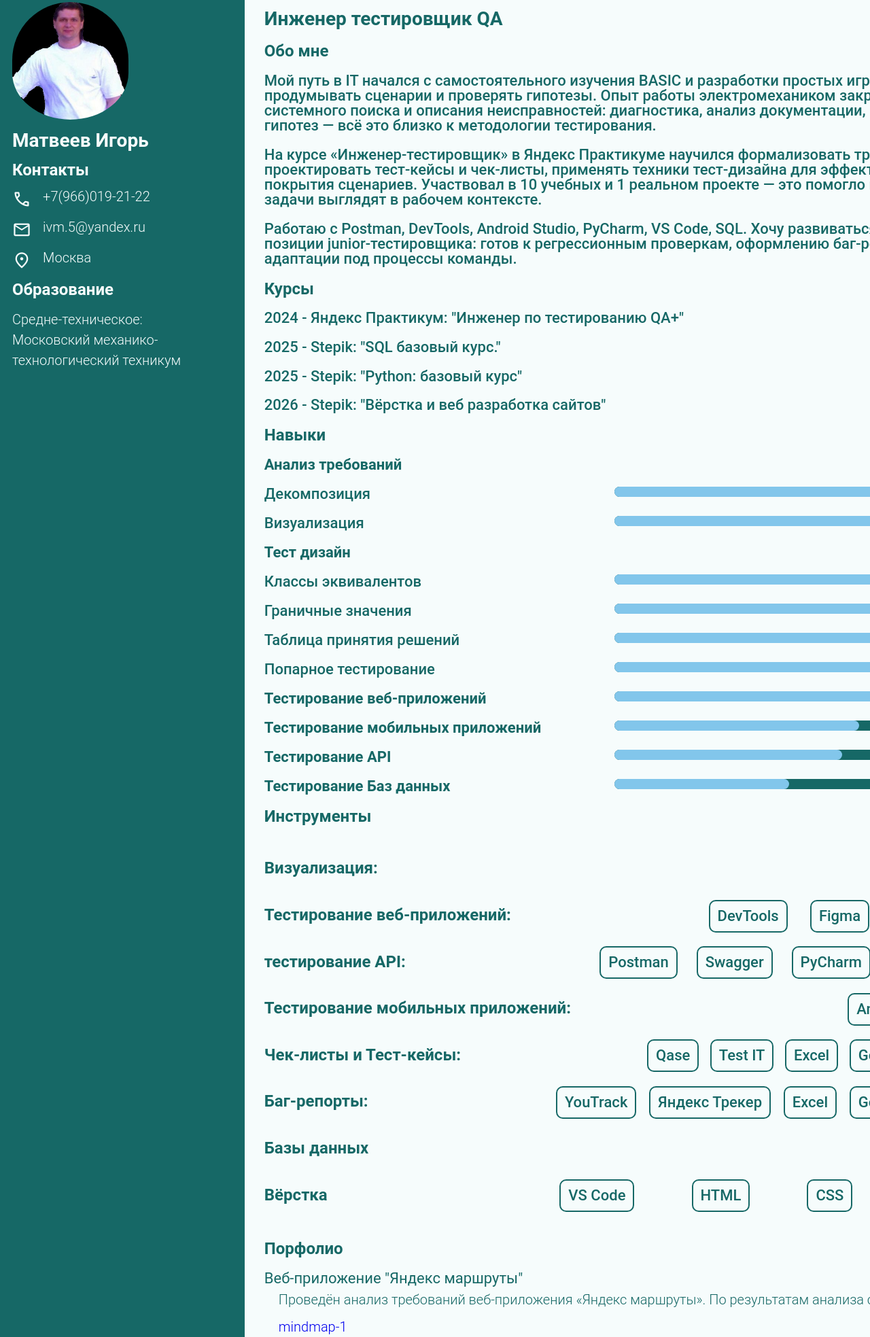
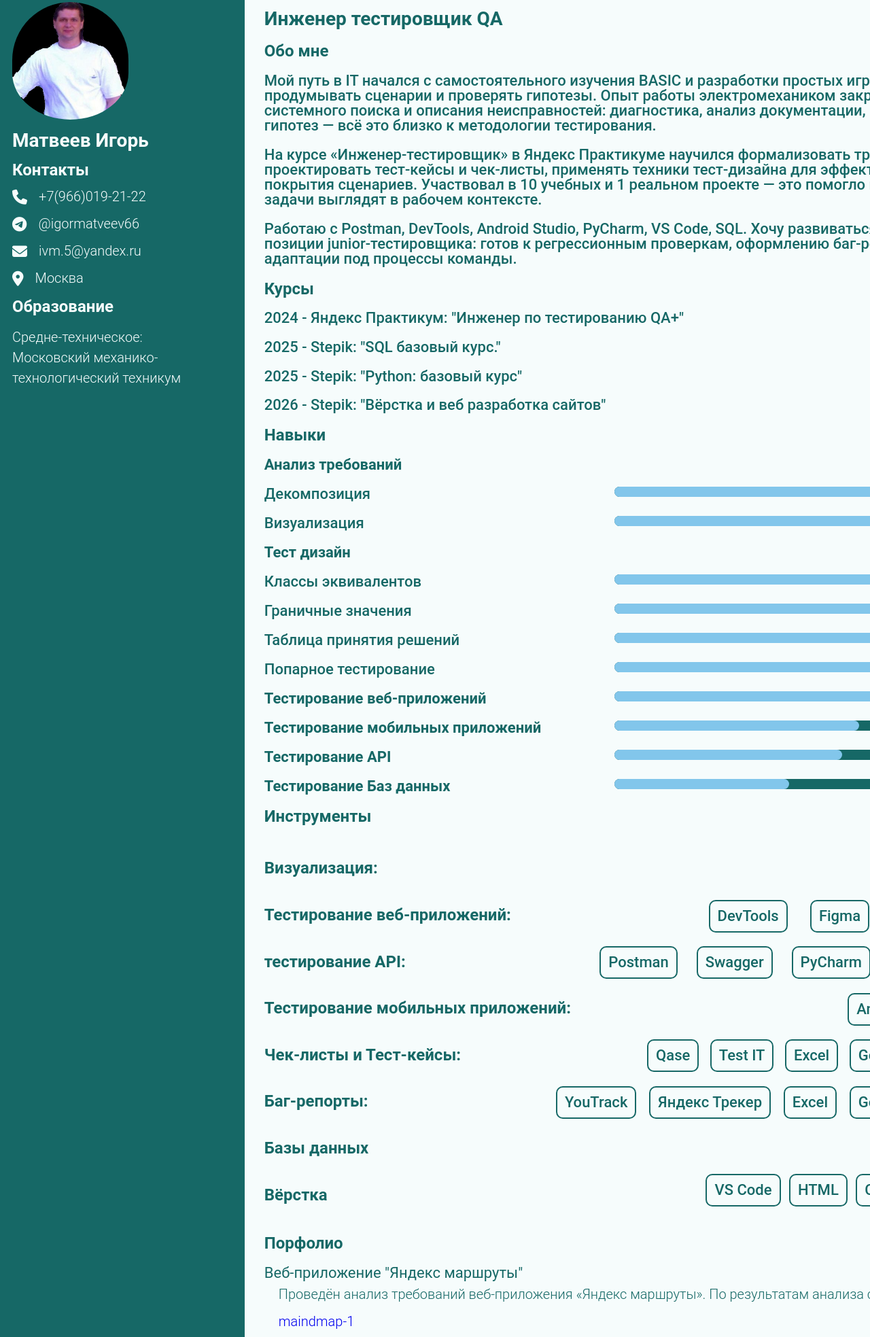
Before and after one commit to freedom662007/HTML-project-2, a plain HTML site: page index.html in a window 1280 px wide. Shown: the part 15-1982 px from the top of the page at 68% size. Drawn offline with nearby package versions, Linux system fonts and the light colour scheme.

Commit message:
final commit

```diff
--- a/index.html
+++ b/index.html
@@ -17,7 +17,7 @@
     <link href="https://fonts.googleapis.com/css2?family=Montserrat:wght@200;300;400;500;700&display=swap" rel="stylesheet">
     <!-- Подключение иконок -->
     <link href="https://fonts.googleapis.com/css2?family=Material+Symbols+Outlined" rel="stylesheet" />
-
+    <script src="https://kit.fontawesome.com/d50d610183.js" crossorigin="anonymous"></script>
 </head>
 <body>
     <main class="main-section">
@@ -29,19 +29,27 @@
             <div class="main-section__left__contacts left-block-font">
                 <p class="contacts__title">Контакты</p>
                 <div class="phone">
-                    <span class="material-symbols-outlined">
-                      call
-                    </span>
+                    <div class="contact-icon">
+                        <i class="fa fa-phone" aria-hidden="true"></i>
+                    </div>
                     <p>+7(966)019-21-22</p>
                 </div>
+                <div class="telegram">
+                    <div class="contact-icon">
+                        <i class="fa fa-telegram" aria-hidden="true"></i>
+                    </div>
+                    <p>@igormatveev66</p>
+                </div>
                 <div class="mail">
-                    <span class="material-symbols-outlined">mail</span>
+                    <div class="contact-icon">
+                        <i class="fa fa-envelope" aria-hidden="true"></i>
+                    </div>
                     <p>ivm.5@yandex.ru</p>
                 </div>
                 <div class="map">
-                    <span class="material-symbols-outlined">
-                        location_on
-                    </span>
+                   <div class="contact-icon">
+                    <i class="fa fa-map-marker" aria-hidden="true"></i>
+                   </div>
                     Москва
                 </div>
             </div>
@@ -231,10 +239,12 @@
                     </li>
                     <li class="instruments__content__list">
                         <h2>Вёрстка</h2>
-                        <p>VS Code</p>
-                        <p>HTML</p>
-                        <p>CSS</p>
-                        <p>SASS</p>
+                        <div class="content-container">
+                            <p class="content">VS Code</p>
+                            <p class="content">HTML</p>
+                            <p class="content">CSS</p>
+                            <p class="content">SASS</p>
+                        </div>
                     </li>
                 </ul>
             </div>
@@ -248,13 +258,13 @@
                             Проведён анализ требований веб-приложения «Яндекс маршруты».
                             По результатам анализа создан mindmap.
                             <br>
-                            <a href="https://drive.google.com/file/d/1ytnx7KzObxEJd6FqFXtt6yvODpeDUaFV/view?usp=drive_link">mindmap-1</a>
+                            <a href="https://drive.google.com/file/d/1ytnx7KzObxEJd6FqFXtt6yvODpeDUaFV/view?usp=drive_link">maindmap-1</a>
                             </li>
                             <li class="list-text">
                                 Проведён анализ требований к новой фиче веб-приложения «Яндекс маршруты».
                                 По результатам анализа создан maindmap.
                                 <br>
-                                <a href="https://drive.google.com/file/d/1i6XjNNpxrqNOgwHuxw661-n80kfKQ8Lj/view?usp=drive_link">mindmap-2</a>
+                                <a href="https://drive.google.com/file/d/1i6XjNNpxrqNOgwHuxw661-n80kfKQ8Lj/view?usp=drive_link">maindmap-2</a>
                             </li>
                             <li class="list-text">
                                 Проведена проверка  корректности валидации данных в форме добавления прав.
@@ -302,33 +312,6 @@
                                 </a>
                             </li>
                         </ul>
-                 <p class="portfolio-content">
-                     Проект для реального заказчика.
-                    Тестирование сервиса "Intelinvest"
-                 </p>
-                    <ul>
-                        <li class="list-text">
-                            Изучить документацию по проекту и ранее проведенному тестированию
-                        </li>
-                        <li class="list-text">
-                            Написать тест-кейсы для проверки расчета формул. Тестирование расчетов проводить только для десктопной версии в Chrome.
-                            <br>
-                            <a href="https://docs.google.com/spreadsheets/d/1MIwT2PbrOw_lWPe4RCgK6bAkKSpXFHXa/edit?usp=drive_link&ouid=107229785554849312035&rtpof=true&sd=true">
-                                Тест-кейсы
-                            </a>
-                        </li>
-                        <li class="list-text">
-                            Провести регрессионное тестирование по написанным чек-листам
-                            <br>
-                            <a href="https://docs.google.com/spreadsheets/d/1IEglrVRKaeqnJqbvkL7FUyFyxAmkrhKv/edit?usp=drive_link&ouid=107229785554849312035&rtpof=true&sd=true">
-                                Баг-репорты
-                            </a>
-                            <br>
-                            <a href="https://drive.google.com/file/d/1vyoShFS1rS33phI2iyw0zTOEDk-P_i7j/view?usp=drive_link">
-                                Отчет360 Игорь Матвеев
-                            </a>
-                        </li>
-                    </ul>
             </div>
         </div>
     </main>
--- a/sass/style.sass
+++ b/sass/style.sass
@@ -44,11 +44,15 @@
                     margin-bottom: 5%
                     font-weight: 600
                     font-size: 24px
-               .material-symbols-outlined
+               .contact-icon
                     margin-right: 5%
                     color: $color-lite
-                    font-size: 28px
+                    font-size: 22px
                .phone
+                    display: flex
+                    flex-direction: row
+                    margin-bottom: 5%
+               .telegram
                     display: flex
                     flex-direction: row
                     margin-bottom: 5%
@@ -216,7 +220,14 @@
                               border: 2px solid $color-dark
                               border-radius: 10px
                               padding: 0.5em
-
+                         .content-container
+                              width: 60%
+                              display: flex
+                              justify-content: end
+                              .content
+                                   margin-right: 2%
+                                   &:last-child
+                                        margin-right: 0
           &__portfolio
                padding-top: 2%
                .portfolio__title
```
Also changed, not shown: css/style.css, src/css/style.css (deleted), 2 other files. Lines whose indentation alone changed are shown as unchanged.
